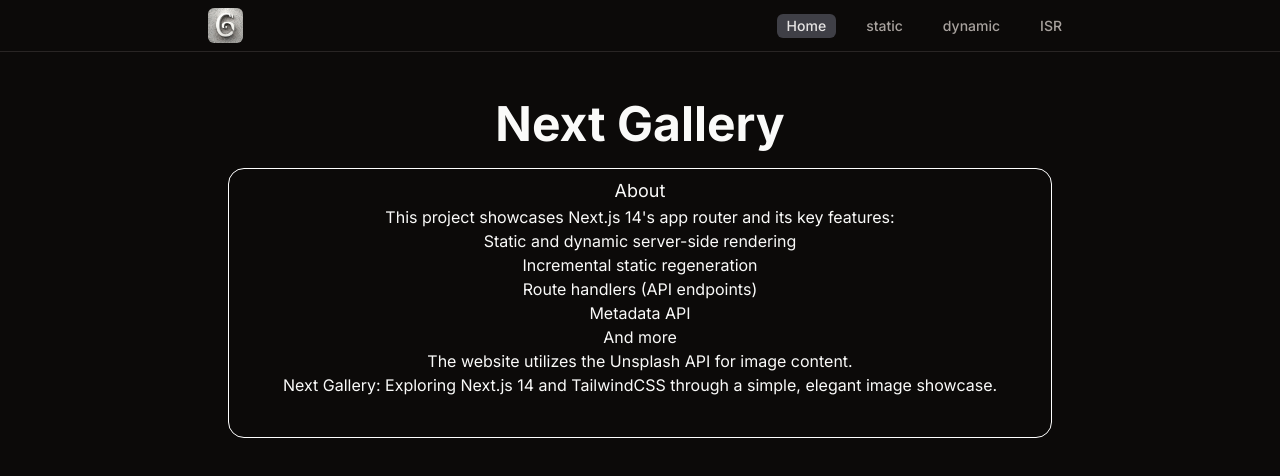
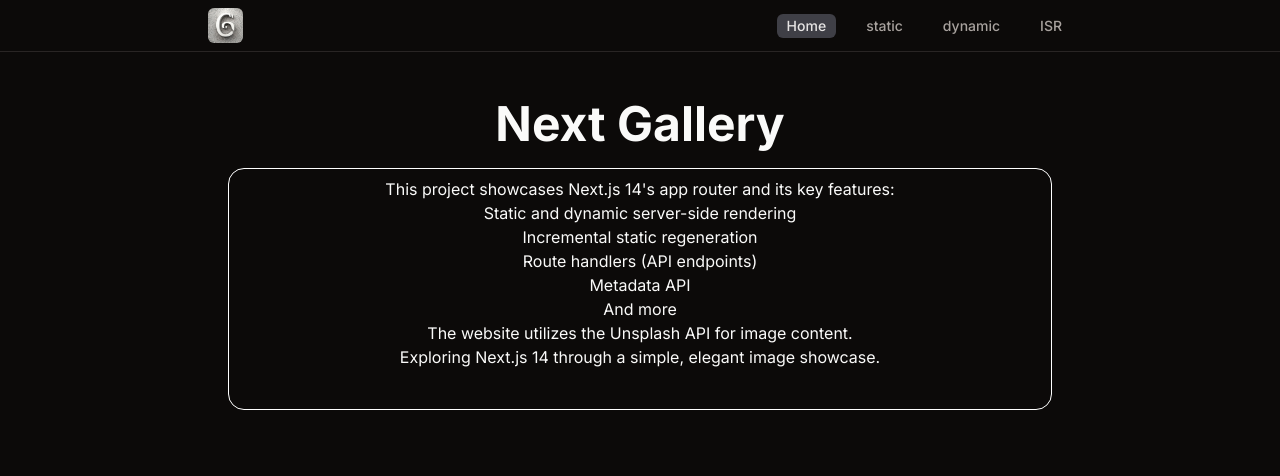
Before and after one commit to Aleesssino/next-gallery, a Next.js app: page / in a window 1280 px wide. Shown: the top 476 px of the page. Built offline with nearby package versions, Linux system fonts and the light colour scheme.

Commit message:
chore: Change about info

```diff
--- a/src/app/page.tsx
+++ b/src/app/page.tsx
@@ -6,8 +6,6 @@
       <h1 className="font-bold mb-5 text-4xl md:text-5xl">Next Gallery</h1>
       <InfoCard>
         <section>
-          <h2 className="text-bold text-lg">About</h2>
-
           <p>
             This project showcases Next.js 14&apos;s app router and its key
             features:
@@ -23,10 +21,7 @@
 
           <p>The website utilizes the Unsplash API for image content.</p>
 
-          <p>
-            Next Gallery: Exploring Next.js 14 and TailwindCSS through a simple,
-            elegant image showcase.
-          </p>
+          <p>Exploring Next.js 14 through a simple, elegant image showcase.</p>
         </section>
       </InfoCard>
     </main>
```
